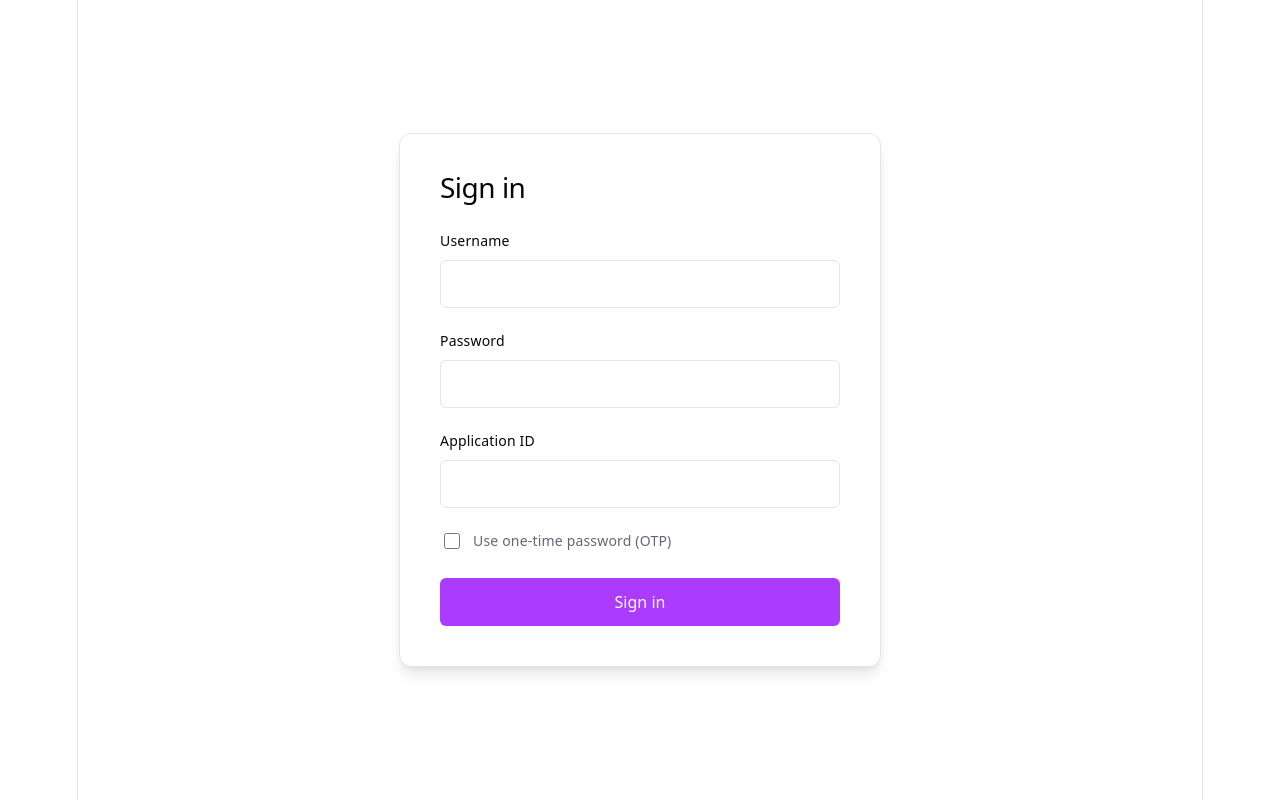
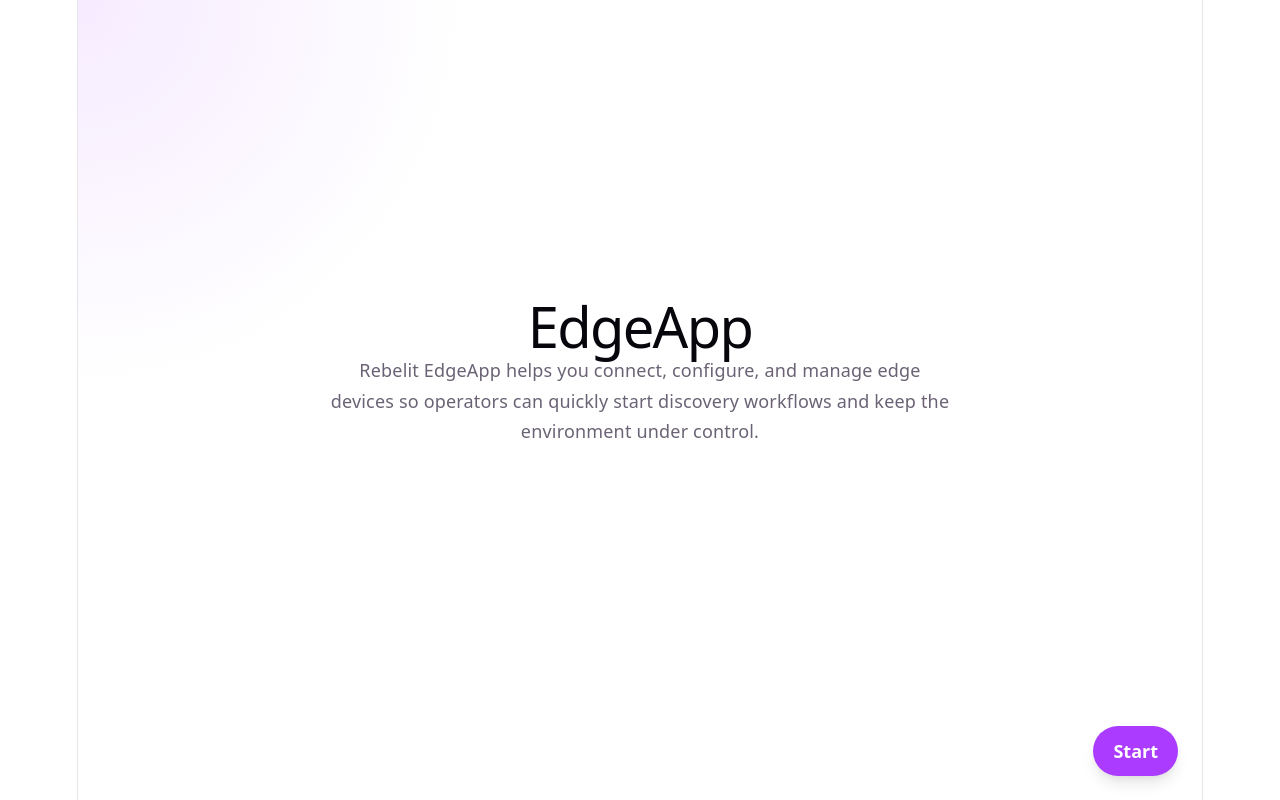
Before and after one commit to Rebel-it/rebel-ot-discover-edgeapp, a React (Vite) app in the folder src/Rebelit.OT.Discover.EdgeApp.WebApp/: page / in a window 1280 px wide. Built offline with nearby package versions, Linux system fonts and the light colour scheme.

Commit message:
Added routing, start page, moved loginpage to its own folder, startpage is now the start page

```diff
--- a/src/Rebelit.OT.Discover.EdgeApp.WebApp/package.json
+++ b/src/Rebelit.OT.Discover.EdgeApp.WebApp/package.json
@@ -11,7 +11,8 @@
   },
   "dependencies": {
     "react": "^19.2.5",
-    "react-dom": "^19.2.5"
+    "react-dom": "^19.2.5",
+    "react-router-dom": "^7.14.2"
   },
   "devDependencies": {
     "@eslint/js": "^9.39.4",
--- a/src/Rebelit.OT.Discover.EdgeApp.WebApp/src/App.tsx
+++ b/src/Rebelit.OT.Discover.EdgeApp.WebApp/src/App.tsx
@@ -1,7 +1,16 @@
-import LoginPage from './components/LoginPage'
+import { BrowserRouter, Routes, Route } from 'react-router-dom'
+import StartPage from './components/startPage/StartPage'
+import LoginPage from './components/loginPage/LoginPage'
 
 function App() {
-  return <LoginPage />
+  return (
+    <BrowserRouter>
+      <Routes>
+        <Route path="/" element={<StartPage />} />
+        <Route path="/login" element={<LoginPage />} />
+      </Routes>
+    </BrowserRouter>
+  )
 }
 
 export default App
--- a/src/Rebelit.OT.Discover.EdgeApp.WebApp/src/components/LoginPage.tsx
+++ b/src/Rebelit.OT.Discover.EdgeApp.WebApp/src/components/loginPage/LoginPage.tsx
@@ -1,6 +1,6 @@
 import { type ComponentProps, useState } from 'react'
-import type { AuthObject } from '../models/AuthObject'
-import { login } from '../services/authenticationService.ts'
+import type { AuthObject } from '../../models/AuthObject.ts'
+import { login } from '../../services/authenticationService.ts'
 import styles from './LoginPage.module.css'
 
 
--- /dev/null
+++ b/src/Rebelit.OT.Discover.EdgeApp.WebApp/src/components/startPage/StartPage.module.css
@@ -0,0 +1,62 @@
+.page {
+	position: relative;
+	display: flex;
+	flex: 1;
+	min-height: 100%;
+	padding: 72px 32px 112px;
+	box-sizing: border-box;
+	align-items: center;
+	justify-content: center;
+	background:
+		radial-gradient(circle at top left, var(--accent-bg), transparent 28%),
+		linear-gradient(180deg, rgba(255, 255, 255, 0.02), transparent 42%);
+
+	@media (max-width: 768px) {
+		padding: 48px 20px 96px;
+		align-items: flex-start;
+	}
+}
+
+.content {
+	max-width: 620px;
+	text-align: center;
+}
+
+.title {
+	margin: 0 0 16px;
+}
+
+.description {
+	font-size: 18px;
+	line-height: 1.7;
+	color: var(--text);
+
+	@media (max-width: 768px) {
+		font-size: 16px;
+	}
+}
+
+.startButton {
+	position: absolute;
+	right: 24px;
+	bottom: 24px;
+	padding: 12px 20px;
+	border: none;
+	border-radius: 999px;
+	background: var(--accent);
+	color: #fff;
+	font: inherit;
+	font-weight: 600;
+	cursor: pointer;
+	box-shadow: var(--shadow);
+	transition: opacity 0.2s;
+
+	&:hover {
+		opacity: 0.9;
+	}
+
+	&:focus-visible {
+		outline: 2px solid var(--accent);
+		outline-offset: 3px;
+	}
+}
--- /dev/null
+++ b/src/Rebelit.OT.Discover.EdgeApp.WebApp/src/components/startPage/StartPage.tsx
@@ -0,0 +1,24 @@
+import { useNavigate } from 'react-router-dom'
+import styles from './StartPage.module.css'
+
+function StartPage() {
+  const navigate = useNavigate()
+
+  return (
+    <section className={styles.page}>
+      <div className={styles.content}>
+        <h1 className={styles.title}>EdgeApp</h1>
+        <p className={styles.description}>
+          Rebelit EdgeApp helps you connect, configure, and manage edge devices so operators can
+          quickly start discovery workflows and keep the environment under control.
+        </p>
+      </div>
+
+      <button type="button" className={styles.startButton} onClick={() => navigate('/login')}>
+        Start
+      </button>
+    </section>
+  )
+}
+
+export default StartPage
```
Also changed, not shown: src/Rebelit.OT.Discover.EdgeApp.WebApp/src/components/loginPage/LoginPage.module.css (renamed from src/Rebelit.OT.Discover.EdgeApp.WebApp/src/components/LoginPage.module.css), 1 other file (tests, documents, lock files or other folders).
